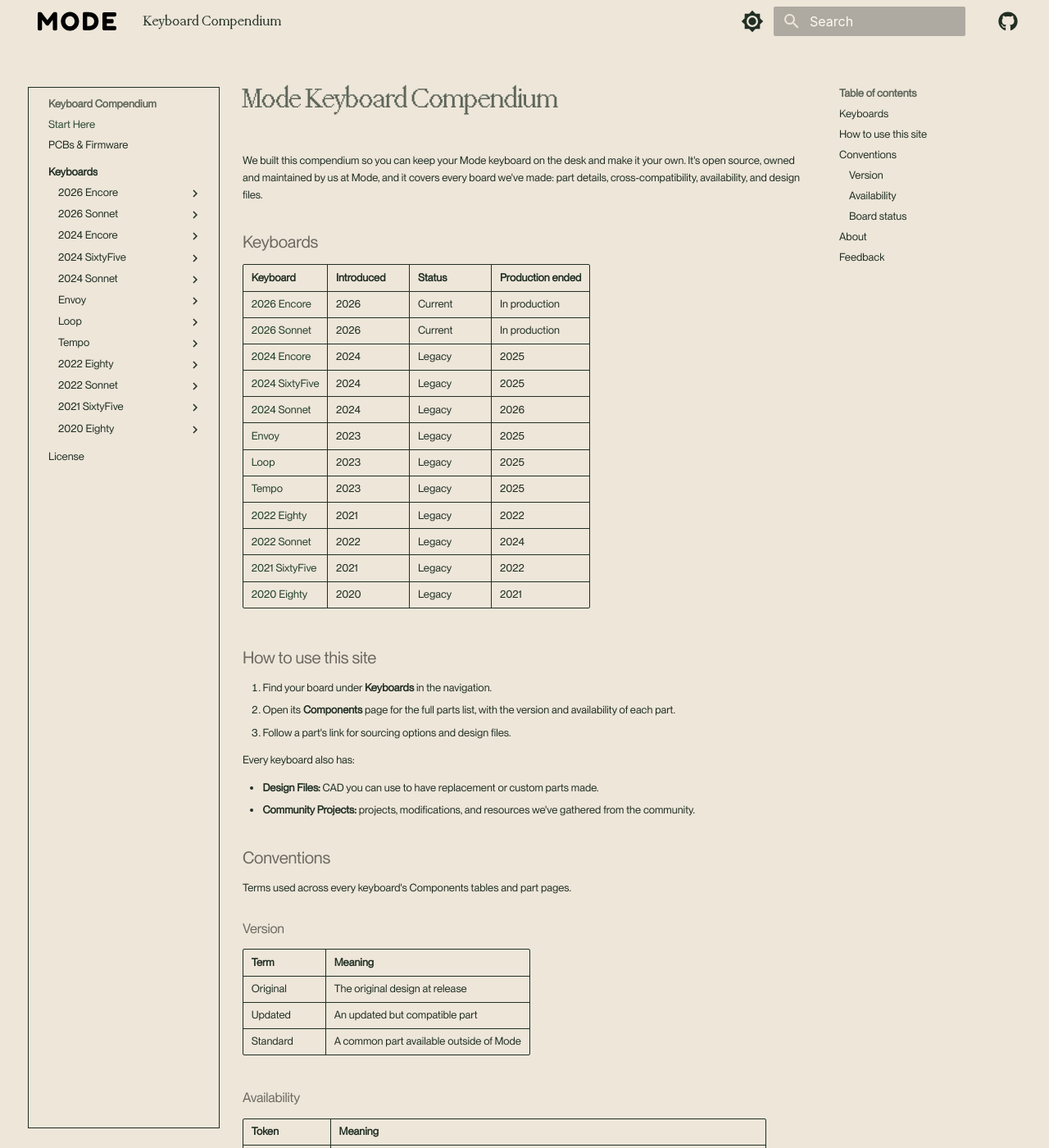
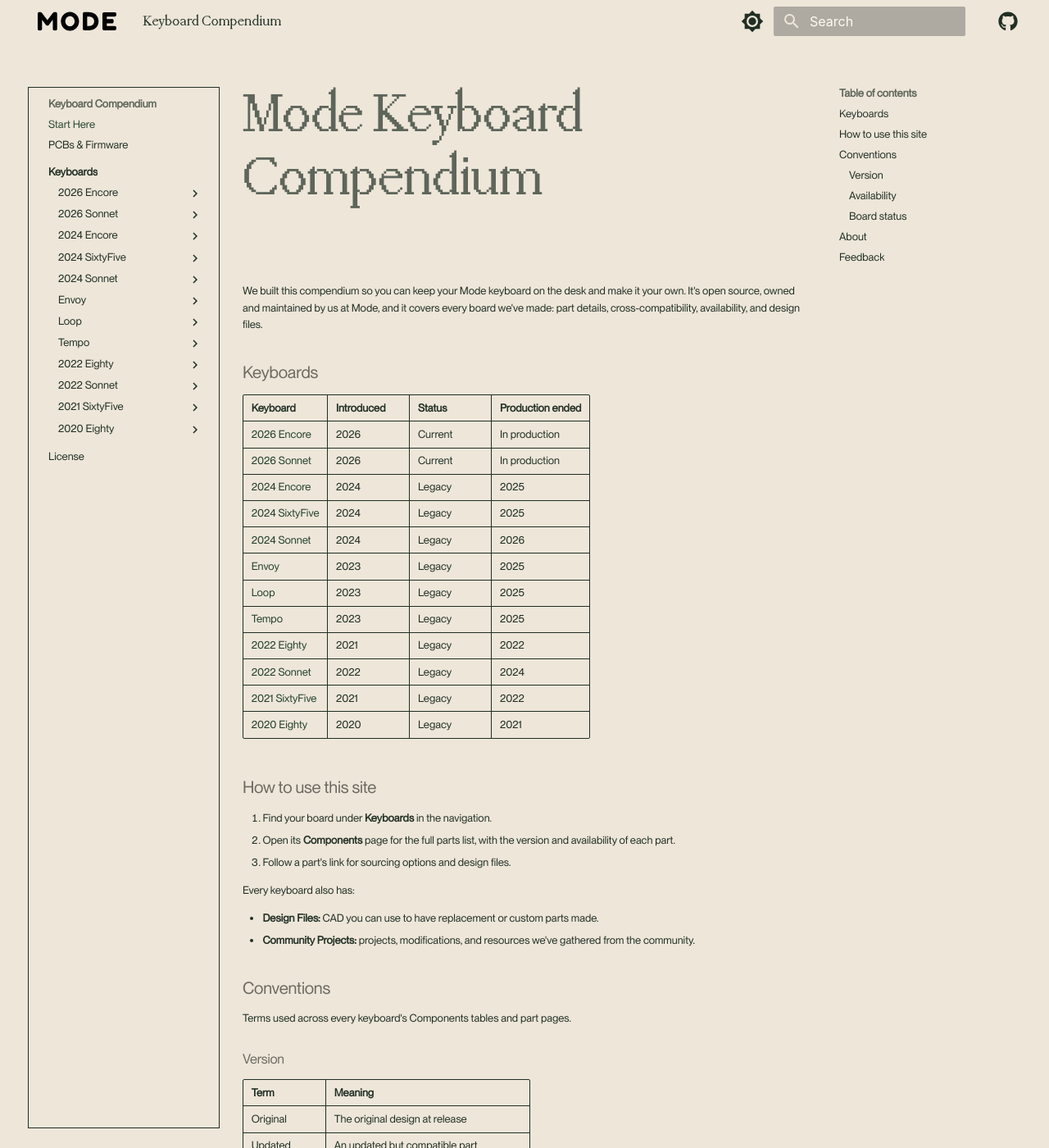
Before and after one commit to Mode-Designs/keyboard-compendium, an MkDocs documentation site: the page built from docs/index.md, in a window 1280 px wide and 1400 px high. Shown: the whole window at 82% size. Built offline with MkDocs 1.6.1 and Material for MkDocs 9.7.7, drawn with Linux system fonts in a browser that asks for light colours; comment, search, counter and statistics services are not loaded.

Commit message:
Enlarge the homepage headline
Scale the homepage hero headline toward ~5rem, scoped to the homepage H1
(by slug id) so reference-page titles keep their compact size.

```diff
--- a/docs/stylesheets/extra.css
+++ b/docs/stylesheets/extra.css
@@ -396,7 +396,6 @@ body {
     box-shadow: none;
 }
 
-/* H1: 3rem → 5rem */
 .md-typeset h1 {
     font-family: var(--font-serif-display), serif;
     font-weight: 300;
@@ -405,6 +404,15 @@ body {
     /* keep if you still want the optical tweaks */
     margin-left: clamp(-2px, -0.2vw, -3px);
     letter-spacing: clamp(-1.44px, -0.2vw, -2.4px);
+}
+
+/* Homepage hero headline only. Scoped by the H1's slug id so the compact
+   default size above still governs reference and content page titles
+   (Components, parts, pcbs, license). Enlarged to ~2x the default, toward
+   the hero feel of modedesigns.com. Tied to the "Mode Keyboard Compendium"
+   heading text; if that text changes the headline reverts to the size above. */
+.md-typeset h1#mode-keyboard-compendium {
+    font-size: clamp(3.25rem, 5.5vw, 5rem);
 }
 
 h2, h3, h4, h5, h6 {
```
